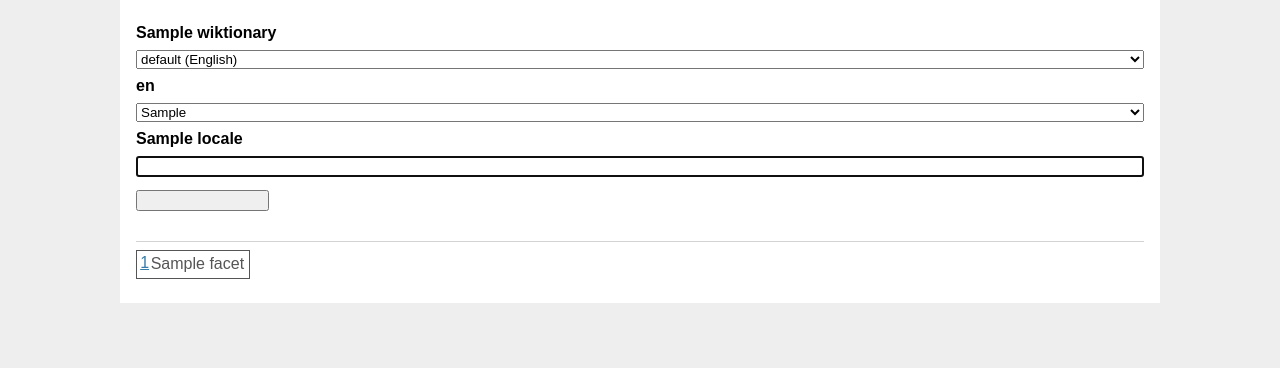
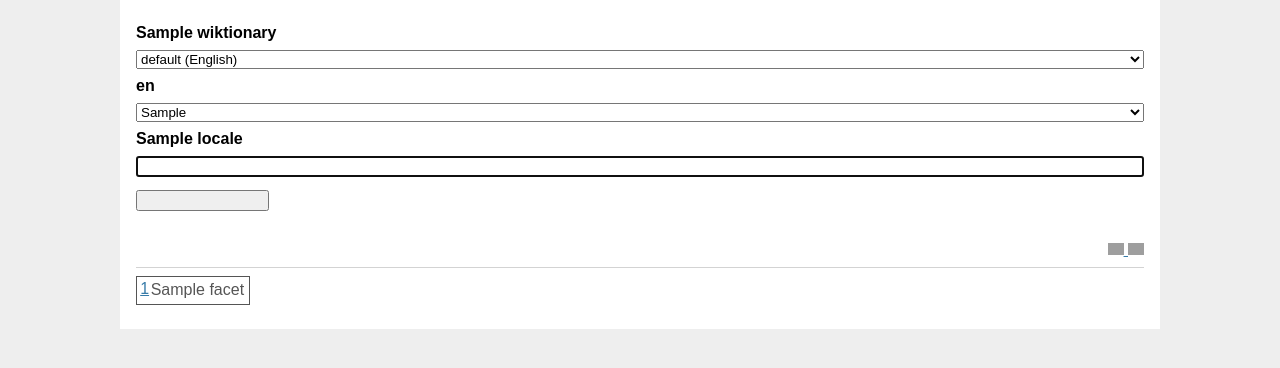
Before and after one commit to akupar/suggestedimages, a Flask app: template suggestedimages/templates/index.html in a window 1280 px wide. Shown: the part 51-419 px from the top of the page. Run offline with Flask 3, Linux system fonts and the light colour scheme; the template is opened without the code that fills it: most values are stand-ins (such as "Sample title", 1, 10 or a date in 2020); grey boxes are pictures that could not be loaded.

Commit message:
Added icons to open the wiktionary page in view and edit mode

```diff
--- a/suggestedimages/static/style.css
+++ b/suggestedimages/static/style.css
@@ -233,3 +233,13 @@ input[type=submit] {
     padding: 0.1rem;
     color: #000a;
 }
+
+
+.link-bar {
+    text-align: right;
+}
+
+.link-bar img {
+    max-height: 1em;
+    max-width: 1em;
+}
--- a/suggestedimages/templates/index.html
+++ b/suggestedimages/templates/index.html
@@ -25,6 +25,19 @@
     <input name="title" id="title" value="{{ request.args.get('title') or "" }}" required autofocus>
     <input type="submit" value="{{ locale['Search'] }}">
   </form>
+  <div class="link-bar">
+    {% if edit_url %}
+    <a href="{{ view_url }}" target="_blank" title="View {{ request.args.get('title') }}">
+      <img src="https://upload.wikimedia.org/wikipedia/commons/c/c1/Piece-ico-48px.png"/>
+    </a>
+    <a href="{{ edit_url }}" target="_blank" title="Edit {{ request.args.get('title') }}">
+      <img src="https://upload.wikimedia.org/wikipedia/commons/8/87/VisualEditor-maps-edit-icon.png"/>
+    </a>
+    {% else %}
+    <img style="opacity: 50%" title="No wiktionary selected" src="https://upload.wikimedia.org/wikipedia/commons/c/c1/Piece-ico-48px.png"/>
+    <img style="opacity: 50%" title="No wiktionary selected" src="https://upload.wikimedia.org/wikipedia/commons/8/87/VisualEditor-maps-edit-icon.png"/>
+    {% endif %}
+  </div>
   <hr/>
   <div class="loading-message" style="display: none;">
     {{ locale['Loading...'] }}
@@ -43,21 +56,21 @@
         {% endif %}
       </div>
       {% if result.url %}
-      <a href="{{ result.url or '' }}">
         {% if result.type == 'image' %}
-        <img class="result-image" src="{{ result.thumb }}" title="{{ wd.text }}">
+        <a href="{{ result.url or '' }}">
+          <img class="result-image" src="{{ result.thumb }}" title="{{ wd.text }}">
+        </a>
         <code>{{ locale.format_image(result.name, result.caption) }}</code>
         {% elif result.type == 'link' %}
         <div class="result-link">
           <div>
             <img class="logo" src="/static/Commons-logo.svg">
-            <span>{{ result.name }}</span>
+            <a href="{{ result.url or '' }}">{{ result.name }}</a>
           </div>
         </div>
         {% endif %}
-      </a>
       {% else %}
-        <img src="{{ result.thumb }}">
+      <img src="{{ result.thumb }}">
       {% endif %}
     </div>
     {% endfor %}
```
Also changed, not shown: suggestedimages/routes.py (+7 -0 lines), suggestedimages/static/VisualEditor-maps-edit-icon.png (added).
